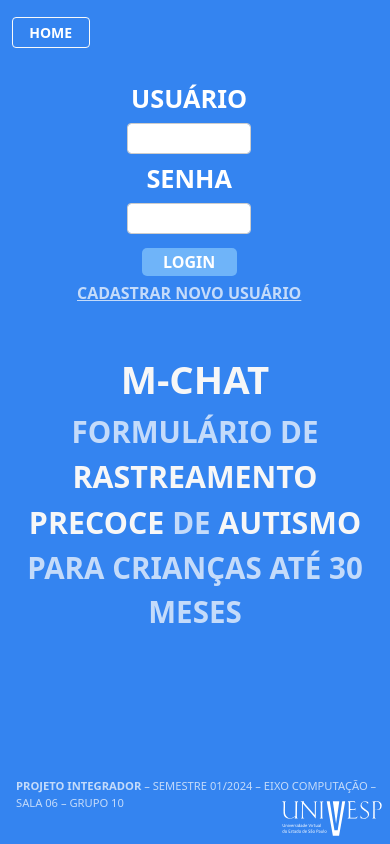
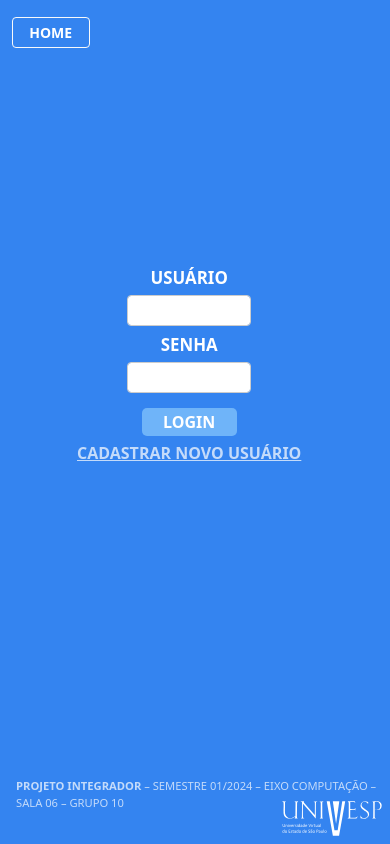
Before and after one commit to PI-UNIVESP-DRP14-PJI110-SALA-006GRUPO10/django_project, a Django app: page /login/ in a window 390 px wide. Run offline with Django 5.2, Linux system fonts and the light colour scheme.

Commit message:
changes on pythonanywhere

```diff
--- a/static/css/mchatr/style.css
+++ b/static/css/mchatr/style.css
@@ -154,7 +154,7 @@ body {
 .quiz-question {
 	color: #ffffff;
 	font-weight: bold;
-	font-size: 2.1rem;
+	font-size: 2.6rem;
 	text-transform: uppercase;
 	margin-bottom: 7vh;
 }
@@ -402,7 +402,8 @@ label {
 	.mchatTitle {
 	  text-align: center;
 	  margin-bottom: 1rem;
-	}
+      margin-top: -11vh;
+    }
 
 
 	/* Adjust the bottom text size for mobile */
@@ -433,7 +434,7 @@ label {
 
 	.quiz-question {
         margin-bottom: 0.8rem; /* Add bottom margin to each question container */
-		font-size: 0.9rem;
+		font-size: 1.3rem;
     }
 
 	.textTopQuiz h1{
@@ -689,7 +690,7 @@ label {
 	display: block;
 	color: #ffffff; /* White color for the text */
 	font-weight: bold; /* Optional: if you want labels to be bold */
-	font-size: 3vh;
+	font-size: 2vh;
 	margin-top: 0.5vh;
 	align-self:center;
 }
--- a/static/js/idempo_quiz.js
+++ b/static/js/idempo_quiz.js
@@ -1,15 +1,13 @@
 document.addEventListener("DOMContentLoaded", function() {
     const allQuestions = document.querySelectorAll('.quiz-question');
-    let currentSetIndex = 0; // This will keep track of which set of questions we're on.
+    let currentSetIndex = 0;
 
     function showNextSet() {
-        // Hide current set of questions
         allQuestions[currentSetIndex].style.display = 'none';
         if (currentSetIndex + 1 < allQuestions.length) {
             allQuestions[currentSetIndex + 1].style.display = 'none';
         }
 
-        // Show next set of questions
         currentSetIndex += 2;
         if (currentSetIndex < allQuestions.length) {
             allQuestions[currentSetIndex].style.display = 'block';
@@ -17,26 +15,21 @@ document.addEventListener("DOMContentLoaded", function() {
                 allQuestions[currentSetIndex + 1].style.display = 'block';
             }
         } else {
-            // No more questions, show the submit button
             document.getElementById('submitBtn').style.display = 'block';
         }
     }
 
-    // Set up event listeners for the answer buttons
     allQuestions.forEach(question => {
         question.querySelectorAll('button').forEach(button => {
             button.addEventListener('click', function() {
-                // Handle the selection marking
                 const questionId = this.getAttribute('data-question');
                 const allButtonsInGroup = document.querySelectorAll(`button[data-question="${questionId}"]`);
                 allButtonsInGroup.forEach(btn => btn.classList.remove('selected-btn'));
                 this.classList.add('selected-btn');
 
-                // Set the value of the hidden input to the selected answer
                 let input = document.querySelector(`input[name="q${questionId}"]`);
                 input.value = this.getAttribute('data-answer');
 
-                // Check if this set of questions is fully answered
                 let allAnswered = true;
                 let setStart = Math.floor(question.dataset.index / 2) * 2;
                 for (let i = setStart; i < setStart + 2 && i < allQuestions.length; i++) {
@@ -47,7 +40,7 @@ document.addEventListener("DOMContentLoaded", function() {
                 }
 
                 if (allAnswered) {
-                    showNextSet();
+                    setTimeout(showNextSet, 250);
                 }
             });
         });
--- a/templates/mchatr/base.html
+++ b/templates/mchatr/base.html
@@ -4,8 +4,9 @@
 <html lang="en">
 
 <head>
-	<meta charset="UTF-8">
-	<title>{% block title %}M-CHAT{% endblock %}</title>
+    <meta charset="UTF-8">
+	<meta name="viewport" content="width=device-width, initial-scale=1">
+    <title>{% block title %}M-CHAT{% endblock %}</title>
 	<link href="https://cdn.jsdelivr.net/npm/bootstrap@5.3.3/dist/css/bootstrap.min.css" rel="stylesheet"
 		integrity="sha384-QWTKZyjpPEjISv5WaRU9OFeRpok6YctnYmDr5pNlyT2bRjXh0JMhjY6hW+ALEwIH" crossorigin="anonymous">
 	<script src="https://cdn.jsdelivr.net/npm/bootstrap@5.3.3/dist/js/bootstrap.bundle.min.js"
--- a/templates/registration/login.html
+++ b/templates/registration/login.html
@@ -26,7 +26,7 @@
 			</form>
 			<a class="signupHyperlink" href="{% url 'signup' %}">CADASTRAR NOVO USUÁRIO</a>
 		</div>
-		<div class="col-12 col-md-8 col-lg-7 mchatTitle text-center text-lg-left">
+		<div class="d-none d-md-block col-12 col-md-8 col-lg-7 mchatTitle text-center text-lg-left">
 			<h1>M-CHAT</h1>
 			<span class="textDarker">FORMULÁRIO DE </span><span class="textSofter">RASTREAMENTO PRECOCE </span><span
 				class="textDarker">DE </span> <span class="textSofter">AUTISMO </span><span class="textDarker">PARA
```
